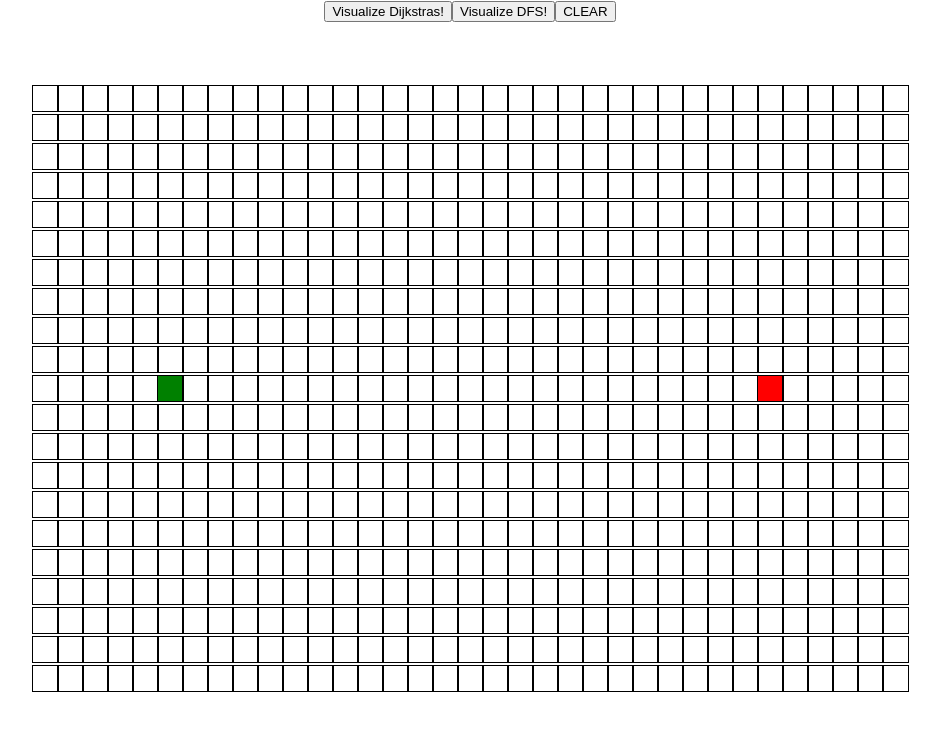
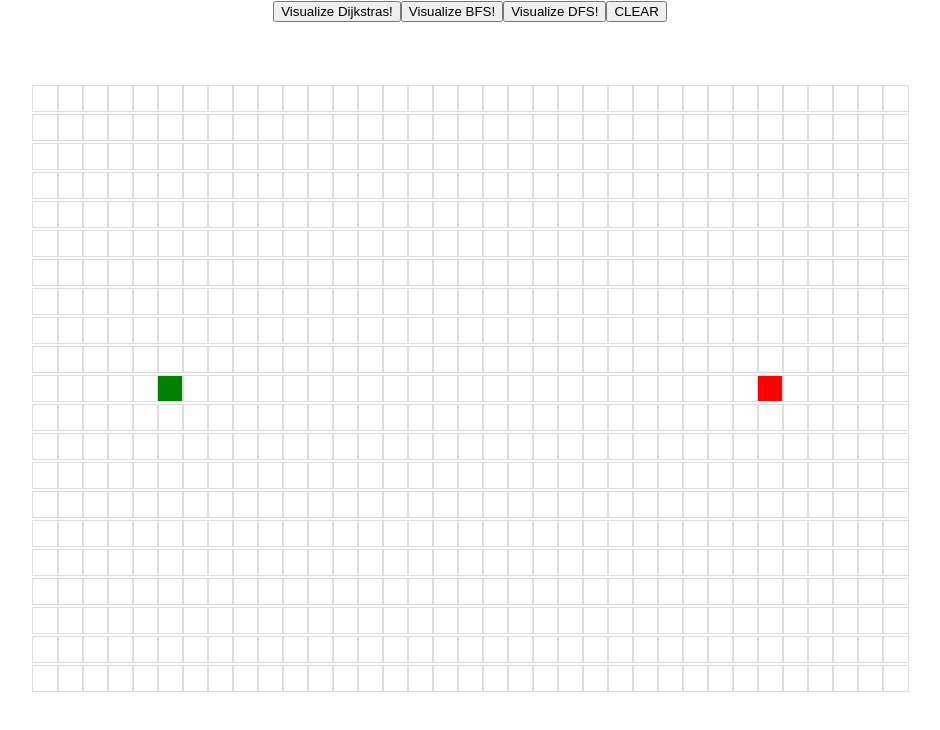
Before and after one commit to hien-alex/pathfinder_visual, a React (Create React App) app: page / in a window 1280 px wide. Shown: the top 730 px of the page, without its empty margins (170-1110 px from the left). Built offline with nearby package versions, Linux system fonts and the light colour scheme.

Commit message:
added bfs. changed start/finish node interactions. added outline color to grid

```diff
--- /dev/null
+++ b/src/Algorithms/BreadthFirstSearch.js
@@ -0,0 +1,69 @@
+export function BFS(grid, startNode, finishNode) {
+  if (!startNode || !finishNode || startNode === finishNode) {
+    return false;
+  }
+
+  const visitedInOrder = [];
+  const rowsLength = grid.length;
+  const colsLength = grid[0].length;
+  const directions = [
+    [0, 1],
+    [1, 0],
+    [0, -1],
+    [-1, 0],
+  ];
+
+  var currentNode = startNode;
+  var queue = [];
+  var finished = false;
+
+  queue.push(currentNode);
+
+  function traverse() {
+    while (queue.length !== 0 && !finished) {
+      if (currentNode.isVisited) {
+        currentNode = queue.pop(0);
+        continue;
+      }
+
+      currentNode.isVisited = true;
+
+      if (
+        currentNode.row === finishNode.row &&
+        currentNode.col === finishNode.col
+      ) {
+        finished = true;
+        visitedInOrder.push(currentNode);
+        return visitedInOrder;
+      }
+
+      if (currentNode.isWall) {
+        currentNode = queue.pop(0);
+        continue;
+      }
+
+      visitedInOrder.push(currentNode);
+
+      for (const direction of directions) {
+        if (finished === true) return visitedInOrder;
+        var nextRow = currentNode.row + direction[0];
+        var nextCol = currentNode.col + direction[1];
+
+        if (
+          0 <= nextRow &&
+          nextRow < rowsLength &&
+          0 <= nextCol &&
+          nextCol < colsLength
+        ) {
+          queue.push(grid[nextRow][nextCol]);
+        } else {
+          continue;
+        }
+      }
+      currentNode = queue.pop(0);
+    }
+    return visitedInOrder;
+  }
+  traverse();
+  return visitedInOrder;
+}
--- a/src/PathfindingVisualizer/Node/Node.css
+++ b/src/PathfindingVisualizer/Node/Node.css
@@ -1,7 +1,7 @@
 .node {
   width: 25px;
   height: 25px;
-  outline: 0.5px solid black;
+  outline: 0.5px solid #dcdcdc;
   display: inline-block;
 }
 
--- a/src/PathfindingVisualizer/PathfindingVisualizer.jsx
+++ b/src/PathfindingVisualizer/PathfindingVisualizer.jsx
@@ -3,6 +3,7 @@ import Node from "./Node/Node";
 import "./Grid.css";
 import { dijkstra, getNodesInShortestPathOrder } from "../Algorithms/Dijkstras";
 import { DFS } from "../Algorithms/DepthFirstSearch";
+import { BFS } from "../Algorithms/BreadthFirstSearch";
 
 var START_NODE_ROW = 10;
 var START_NODE_COL = 5;
@@ -74,6 +75,8 @@ export default class PathfindingVisualizer extends Component {
     for (let i = 0; i < nodesInShortestPathOrder.length; i++) {
       setTimeout(() => {
         const node = nodesInShortestPathOrder[i];
+        if (node.row == START_NODE_ROW && node.col == START_NODE_COL) return;
+        if (node.row == FINISH_NODE_ROW && node.col == FINISH_NODE_COL) return;
         document.getElementById(`node-${node.row}-${node.col}`).className =
           "node shortestPathNode";
       }, 50 * i);
@@ -90,13 +93,15 @@ export default class PathfindingVisualizer extends Component {
       }
       setTimeout(() => {
         const node = visitedNodesInOrder[i];
+        if (node.row == START_NODE_ROW && node.col == START_NODE_COL) return;
+        if (node.row == FINISH_NODE_ROW && node.col == FINISH_NODE_COL) return;
         document.getElementById(`node-${node.row}-${node.col}`).className =
           "node visitedNode";
       }, 10 * i);
     }
   }
 
-  animateDFS(visitedNodesInOrder) {
+  animateDFSBFS(visitedNodesInOrder) {
     for (let i = 0; i <= visitedNodesInOrder.length; i++) {
       if (i === visitedNodesInOrder.length) {
         setTimeout(() => {
@@ -106,6 +111,8 @@ export default class PathfindingVisualizer extends Component {
       }
       setTimeout(() => {
         const node = visitedNodesInOrder[i];
+        if (node.row == START_NODE_ROW && node.col == START_NODE_COL) return;
+        if (node.row == FINISH_NODE_ROW && node.col == FINISH_NODE_COL) return;
         document.getElementById(`node-${node.row}-${node.col}`).className =
           "node visitedNode";
       }, 10 * i);
@@ -186,7 +193,16 @@ export default class PathfindingVisualizer extends Component {
     const startNode = grid[START_NODE_ROW][START_NODE_COL];
     const finishNode = grid[FINISH_NODE_ROW][FINISH_NODE_COL];
     const visitedNodesInOrder = DFS(grid, startNode, finishNode);
-    this.animateDFS(visitedNodesInOrder);
+    this.animateDFSBFS(visitedNodesInOrder);
+  }
+
+  visualizeBFS() {
+    this.clearGrid(this.state.grid);
+    const grid = this.state.grid;
+    const startNode = grid[START_NODE_ROW][START_NODE_COL];
+    const finishNode = grid[FINISH_NODE_ROW][FINISH_NODE_COL];
+    const visitedNodesInOrder = BFS(grid, startNode, finishNode);
+    this.animateDFSBFS(visitedNodesInOrder);
   }
 
   render() {
@@ -196,6 +212,7 @@ export default class PathfindingVisualizer extends Component {
         <button onClick={() => this.visualizeDijkstra()}>
           Visualize Dijkstras!
         </button>
+        <button onClick={() => this.visualizeBFS()}>Visualize BFS!</button>
         <button onClick={() => this.visualizeDFS()}>Visualize DFS!</button>
         <button onClick={() => this.clearGridALL(this.state.grid)}>
           CLEAR
```
